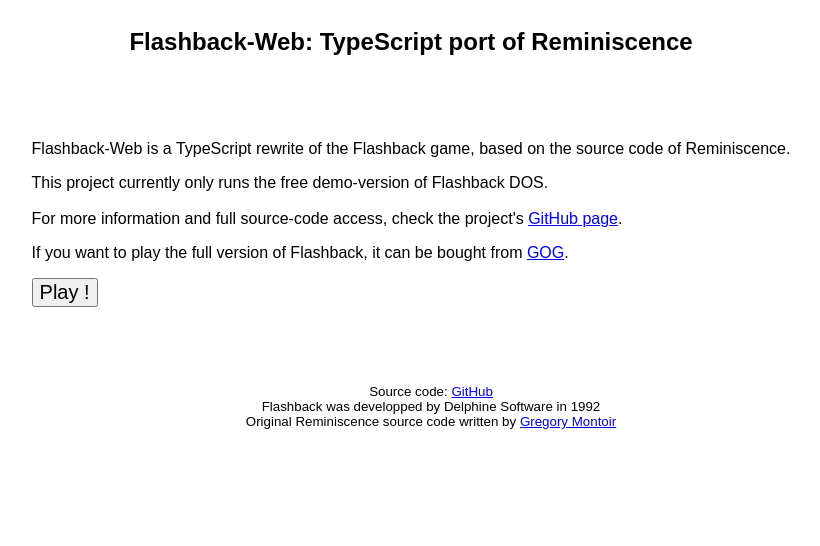
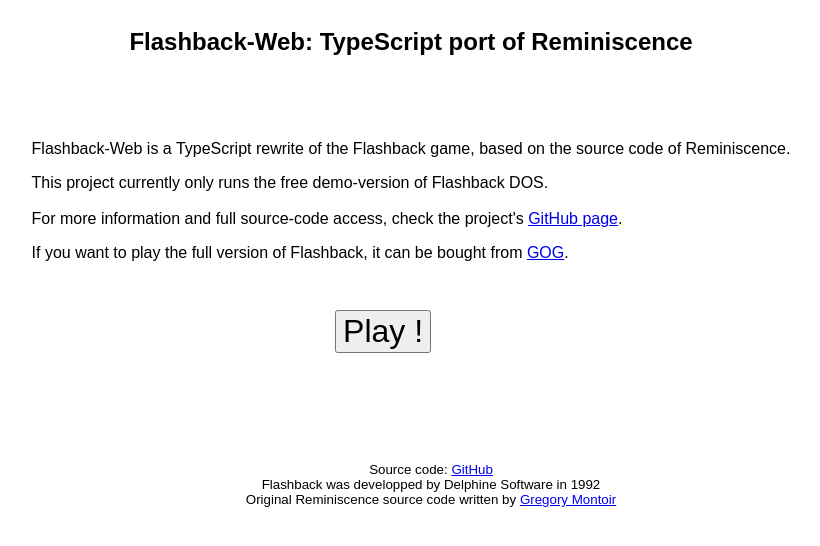
Before and after one commit to warpdesign/flashback-web, a plain HTML site: page index.html in a window 1280 px wide. Shown: the whole page, without its empty margins (229-1049 px from the left). Drawn offline with Linux system fonts and the light colour scheme; a script that the page names is missing.

Commit message:
ADDED: favicon

```diff
--- a/index.html
+++ b/index.html
@@ -2,6 +2,10 @@
 <html>
   <head>
     <meta charset="UTF-8">
+    <link rel="apple-touch-icon" sizes="180x180" href="./apple-touch-icon.png">
+    <link rel="icon" type="image/png" sizes="32x32" href="./favicon-32x32.png">
+    <link rel="icon" type="image/png" sizes="16x16" href="./favicon-16x16.png">
+    <link rel="manifest" href="./site.webmanifest">
     <title>Flashback-Web</title>
     <style type="text/css">
 		body {
@@ -32,7 +36,9 @@
         }
 
         button {
-            font-size: 20px;
+            font-size: 2rem;
+            margin: 2rem auto;
+            margin-left: 40%;
         }
 
         .main {
```
Also changed, not shown: android-chrome-192x192.png (added), android-chrome-512x512.png (added), apple-touch-icon.png (added), favicon-16x16.png (added), favicon-32x32.png (added), favicon.ico (added), site.webmanifest (added), 1 other file.
